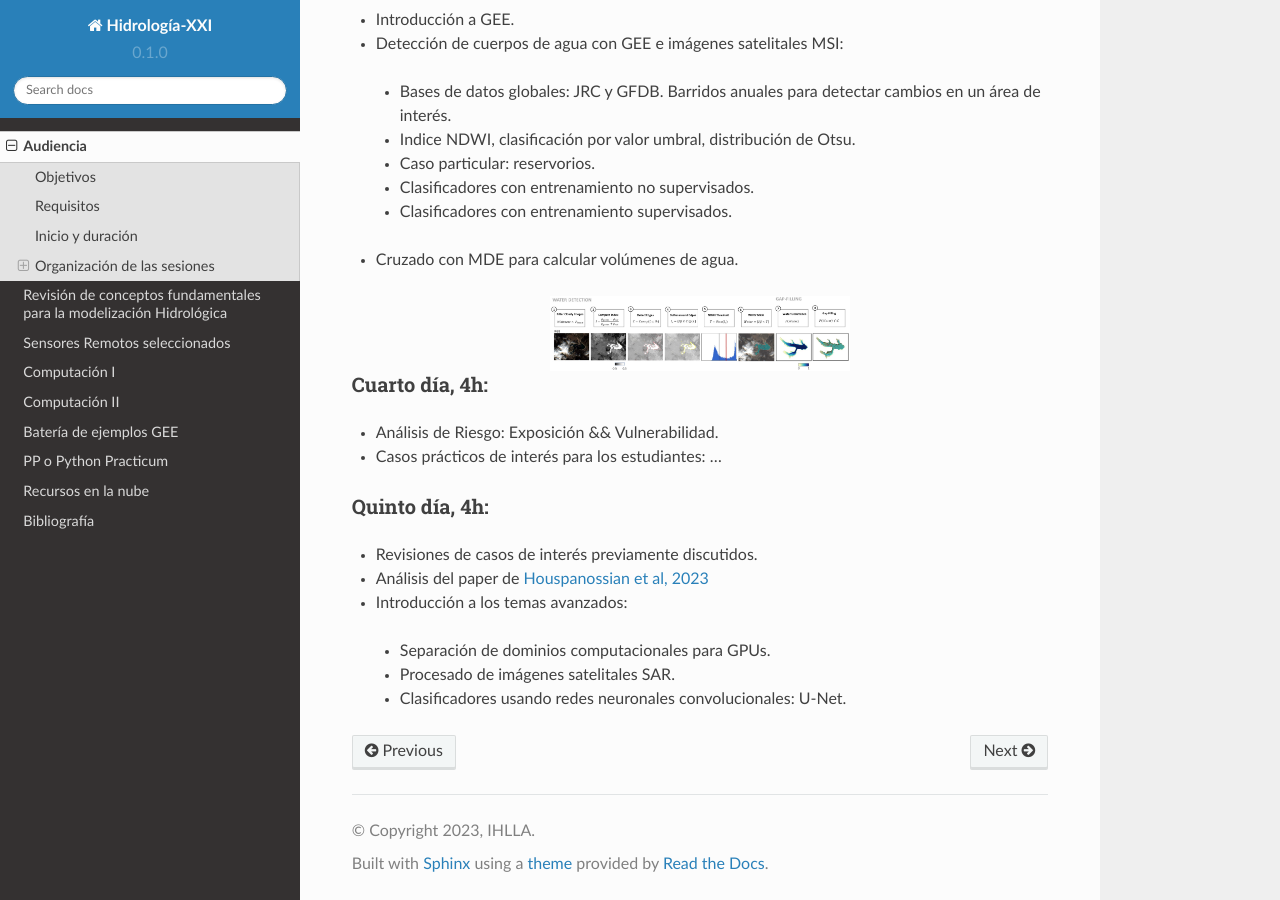
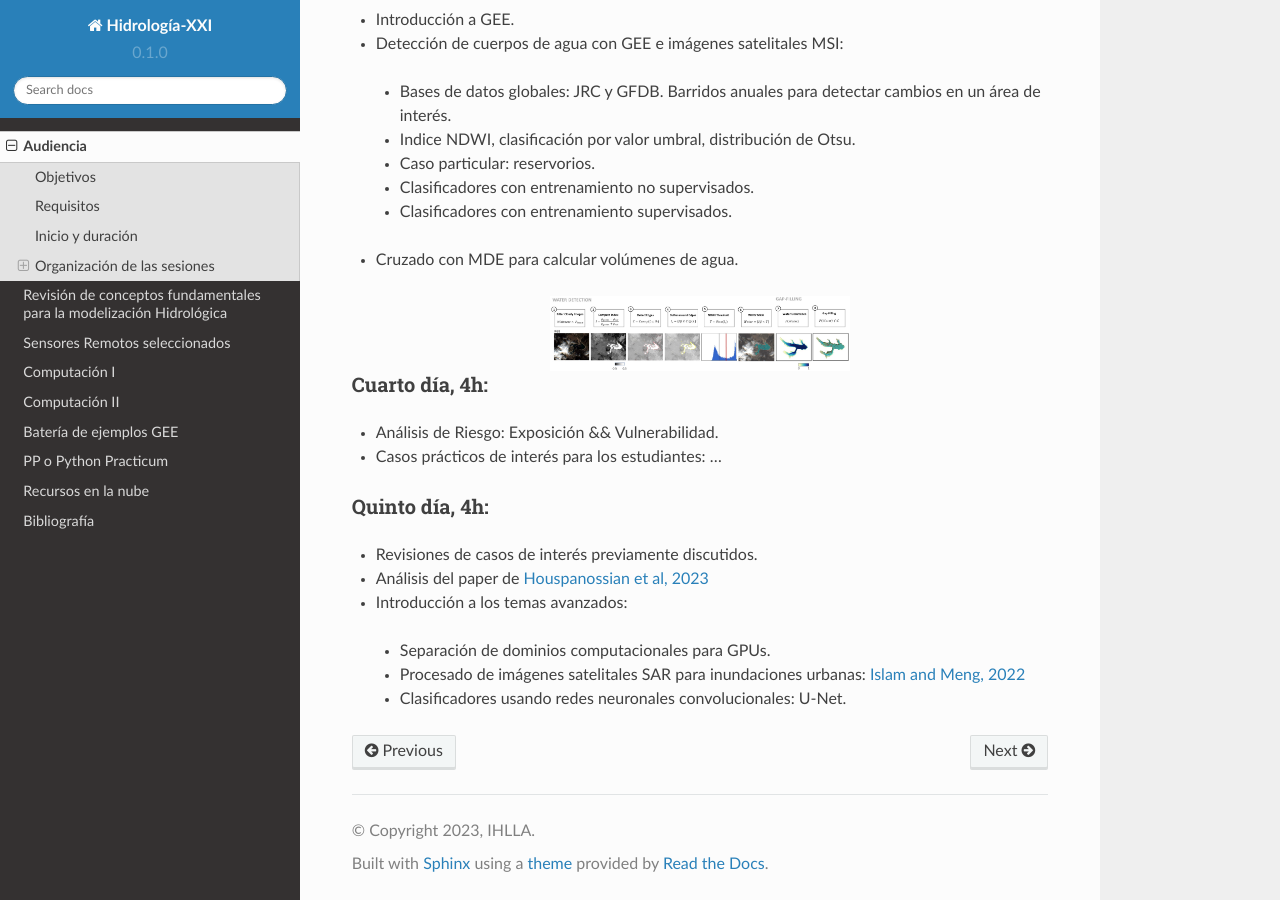
Before and after one commit to ivillamadrid/HidrologiaXXI, a Sphinx documentation site: the page built from docs/source/audiencia.rst, in a window 1280 px wide and 900 px high, scrolled down 1499 px. Built offline with Sphinx 7.4.7 and the Read the Docs theme 2.0.0, drawn with Linux system fonts in a browser that asks for light colours.

Commit message:
Update audiencia.rst

```diff
--- a/docs/source/audiencia.rst
+++ b/docs/source/audiencia.rst
@@ -78,5 +78,5 @@ Quinto día, 4h:
 * Análisis del paper de `Houspanossian et al, 2023 <https://www.science.org/doi/10.1126/science.add5462>`_
 * Introducción a los temas avanzados:
  * Separación de dominios computacionales para GPUs.
- * Procesado de imágenes satelitales SAR.
+ * Procesado de imágenes satelitales SAR para inundaciones urbanas: `Islam and Meng, 2022 <https://doi.org/10.1016/j.jag.2022.103002>`_
  * Clasificadores usando redes neuronales convolucionales: U-Net.
```
